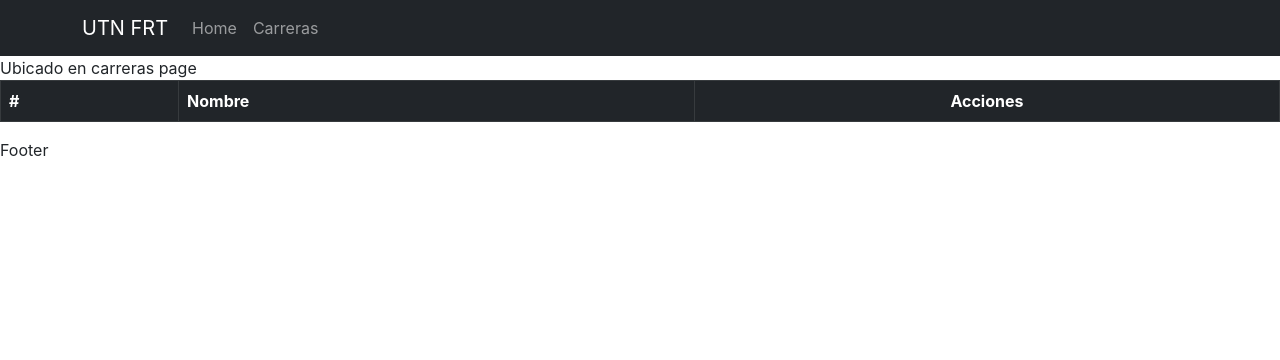
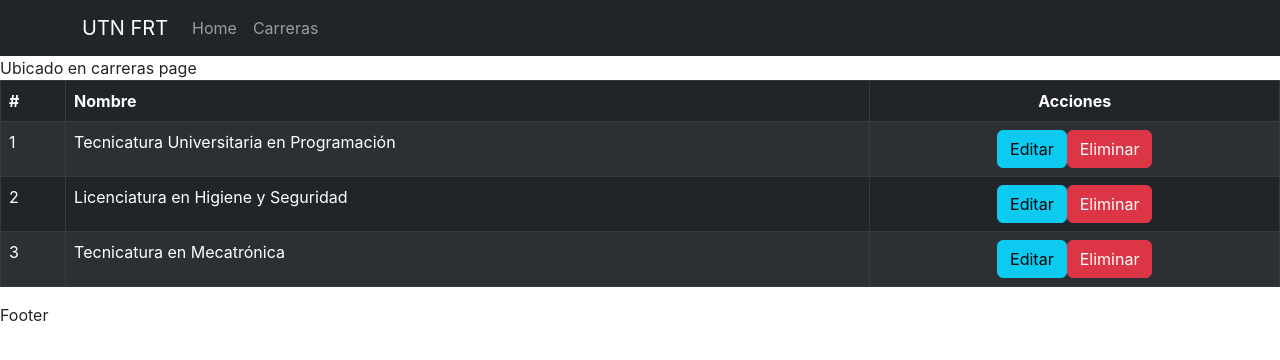
Before and after one commit to JassanBraian/cobranzas-front, a React (Create React App) app: page /carreras in a window 1280 px wide. Shown: the top 360 px of the page. Built offline with nearby package versions, Linux system fonts and the light colour scheme; data requests are answered from the project's data file.

Commit message:
carrera-crud

```diff
--- a/db.json
+++ b/db.json
@@ -0,0 +1,21 @@
+{
+    "carrera": [
+        {
+            "nombre": "Tecnicatura Universitaria en Programación",
+            "id": 1
+        },
+        {
+            "nombre": "Licenciatura en Higiene y Seguridad",
+            "id": 2
+        },
+        {
+            "nombre": "Tecnicatura en Mecatrónica",
+            "id": 2
+        }
+    ],
+    "usuario": [
+        {
+            "nombre": "braianjassan"
+        }
+    ]
+}
--- a/package.json
+++ b/package.json
@@ -6,6 +6,7 @@
     "@testing-library/jest-dom": "^5.16.5",
     "@testing-library/react": "^13.4.0",
     "@testing-library/user-event": "^13.5.0",
+    "axios": "^1.2.1",
     "bootstrap": "^5.2.3",
     "react": "^18.2.0",
     "react-bootstrap": "^2.7.0",
--- a/src/components/carrera/base/CarreraItem.jsx
+++ b/src/components/carrera/base/CarreraItem.jsx
@@ -1,8 +1,8 @@
-import { useContext } from 'react';
+import { useContext, useEffect } from 'react';
 import CarreraContext from '../../../context/carrera/CarrerasContext';
-import { Button } from 'bootstrap';
+import { Button } from 'react-bootstrap';
 
-const CarreraItem = (carrera, index, openEditModal, openDeleteModal) => {
+const CarreraItem = ({ carrera, index, openEditModal, openDeleteModal }) => {
 
     const { getCarrera } = useContext(CarreraContext);
 
@@ -11,7 +11,7 @@ const CarreraItem = (carrera, index, openEditModal, openDeleteModal) => {
             <tr>
                 <td> {index + 1} </td>
                 <td> {carrera.nombre} </td>
-                <td className="actions-column">
+                <td className="text-center">
                     <Button
                         variant="info"
                         onClick={() => {
--- a/src/components/carrera/base/CarreraList.jsx
+++ b/src/components/carrera/base/CarreraList.jsx
@@ -36,14 +36,22 @@ const CarreraList = () => {
                 </thead>
                 <tbody>
                     {
+                        carreras ?
                             carreras.map((carrera, index) =>
                                 <CarreraItem
                                     carrera={carrera}
                                     key={index}
+                                    index={index}
                                     openEditModal={openEditModal}
                                     openDeleteModal={openDeleteModal}
                                 />
                             )
+                            :
+                            <tr>
+                                <td colSpan={4} className="text-center">
+                                    No hay carreras cargadas
+                                </td>
+                            </tr>
                     }
                 </tbody>
             </Table>
--- /dev/null
+++ b/src/config/axios/axios.jsx
@@ -0,0 +1,8 @@
+import axios from "axios";
+import { API_URL_JSON_SERVER } from "../jsonserver/connection";
+
+const clientAxios = axios.create({
+    baseUrl: API_URL_JSON_SERVER
+});
+
+export default clientAxios;
--- /dev/null
+++ b/src/config/jsonserver/connection.jsx
@@ -0,0 +1 @@
+export const API_URL_JSON_SERVER = 'http://localhost:4000';
--- a/src/context/carrera/CarrerasProvider.jsx
+++ b/src/context/carrera/CarrerasProvider.jsx
@@ -1,5 +1,7 @@
 import { useState } from 'react';
 import CarrerasContext from './CarrerasContext';
+import { API_URL_JSON_SERVER } from '../../config/jsonserver/connection';
+import clientAxios from '../../config/axios/axios';
 
 const CarrerasProvider = ({ children }) => {
 
@@ -12,8 +14,8 @@ const CarrerasProvider = ({ children }) => {
 
   const getCarreras = async () => {
     try {
-            //trabajar con json server... por el momento. Luego axios para con .net si es que es posible
-            setValues({...values, carreras: []})
+      const res = await clientAxios.get(`${API_URL_JSON_SERVER}/carrera`);
+      res.status && setValues({ ...values, carreras: res.data });
     } catch (error) {
       throw error;
     }
@@ -28,7 +30,7 @@ const CarrerasProvider = ({ children }) => {
     }
   }
 
-      const addCarrera = async carrera =>{
+  const addCarrera = async carrera => {
     try {
       //   const res = await clientAxios.post('http://localhost:4000/api/v1/product/', product);
       //   res && setValues({ ...values, products: res.data.currentProduct });
```
Also changed, not shown: 1 other file (tests, documents, lock files or other folders). Lines whose indentation alone changed are shown as unchanged.
